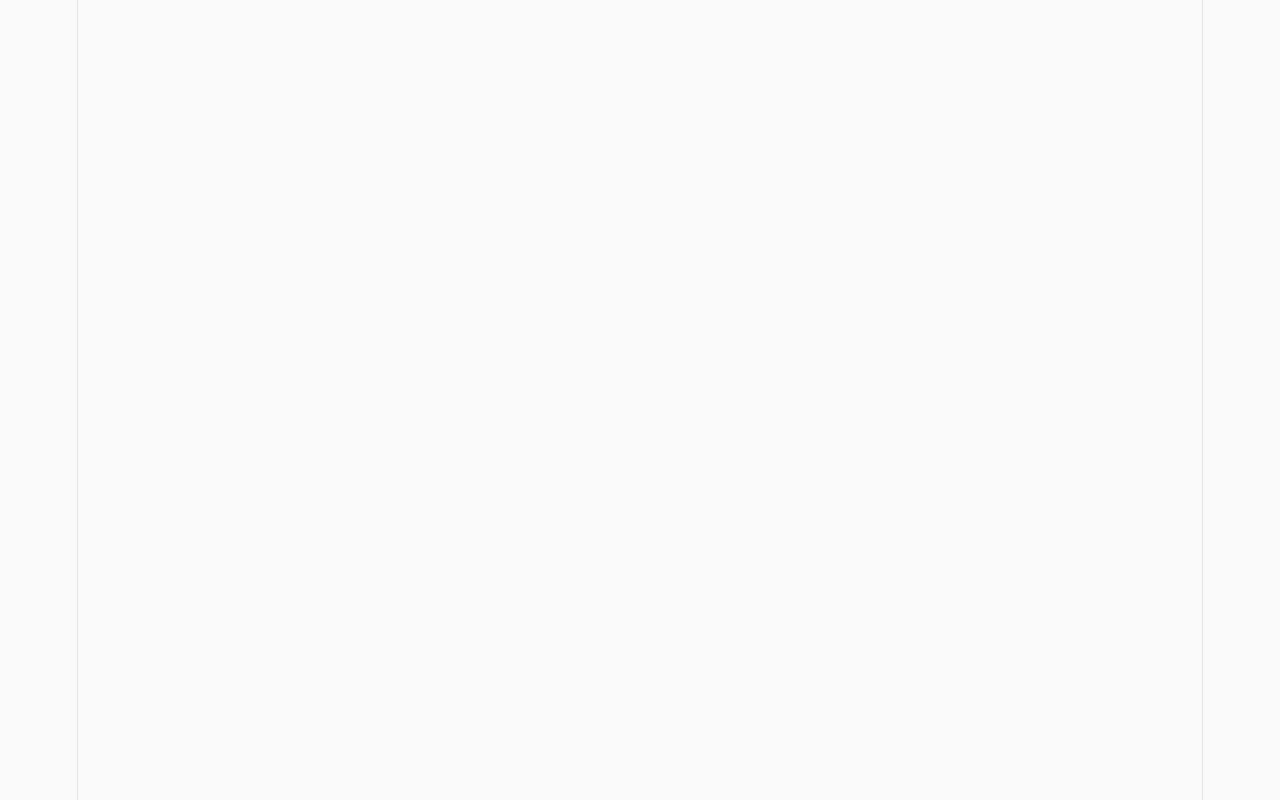
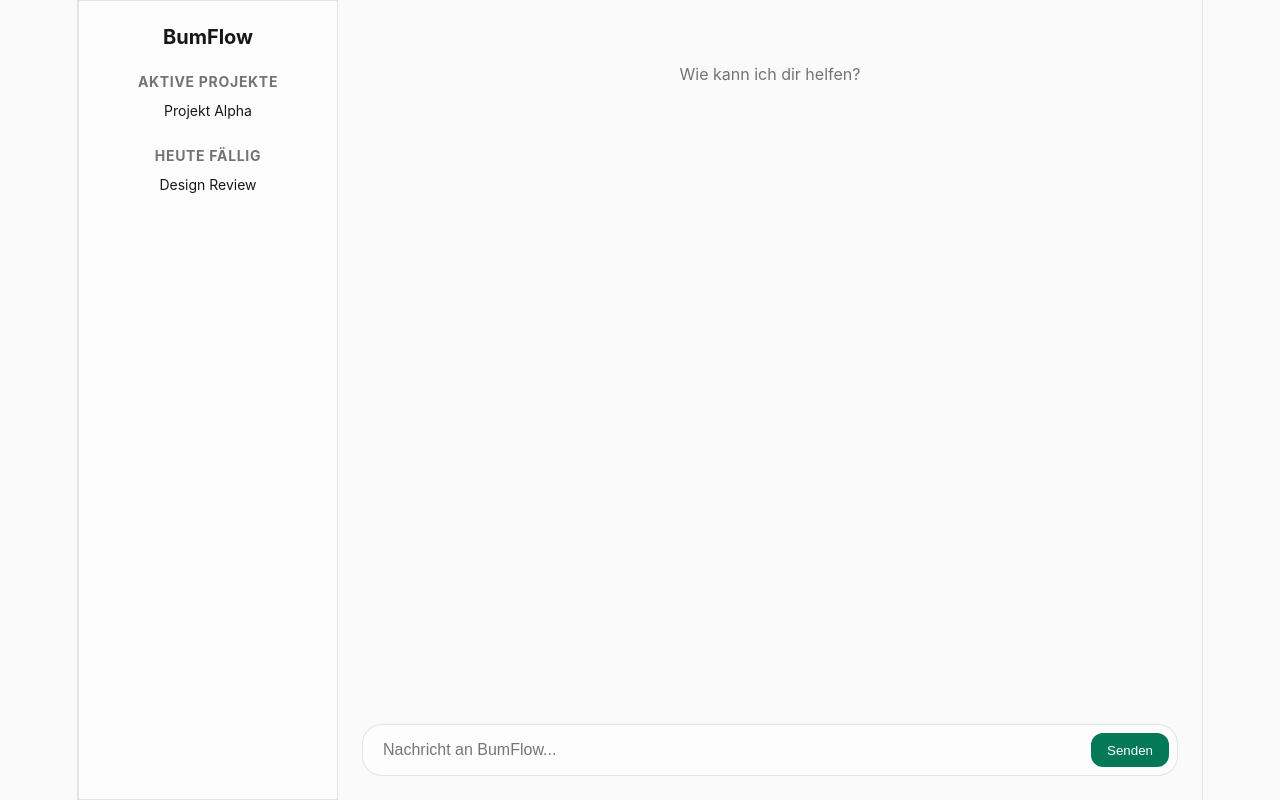
Before and after one commit to AbdullahAbobaker/bumssistant, a React (Vite) app in the folder frontend/: page / in a window 1280 px wide. Built offline with nearby package versions, Linux system fonts and the light colour scheme.

Commit message:
feat: implement main layout, sidebar, and input skeleton

```diff
--- a/frontend/src/App.css
+++ b/frontend/src/App.css
@@ -1,184 +1,78 @@
-.counter {
-  font-size: 16px;
-  padding: 5px 10px;
-  border-radius: 5px;
-  color: var(--accent);
-  background: var(--accent-bg);
-  border: 2px solid transparent;
-  transition: border-color 0.3s;
-  margin-bottom: 24px;
-
-  &:hover {
-    border-color: var(--accent-border);
-  }
-  &:focus-visible {
-    outline: 2px solid var(--accent);
-    outline-offset: 2px;
-  }
+.layout {
+  display: flex;
+  height: 100dvh;
+  width: 100%;
 }
 
-.hero {
-  position: relative;
-
-  .base,
-  .framework,
-  .vite {
-    inset-inline: 0;
-    margin: 0 auto;
+.sidebar {
+  width: 260px;
+  padding: 24px;
+  display: flex;
+  flex-direction: column;
+  gap: 24px;
+  border-right: 1px solid rgba(0,0,0,0.05);
 }
 
-  .base {
-    width: 170px;
-    position: relative;
-    z-index: 0;
+.sidebar h2 {
+  margin: 0;
+  font-size: 1.25rem;
 }
 
-  .framework,
-  .vite {
-    position: absolute;
+.sidebar h3 {
+  font-size: 0.875rem;
+  color: var(--color-text-muted);
+  text-transform: uppercase;
+  letter-spacing: 0.05em;
+  margin: 0 0 8px 0;
 }
 
-  .framework {
-    z-index: 1;
-    top: 34px;
-    height: 28px;
-    transform: perspective(2000px) rotateZ(300deg) rotateX(44deg) rotateY(39deg)
-      scale(1.4);
+.sidebar ul {
+  list-style: none;
+  padding: 0;
+  margin: 0;
+  font-size: 0.875rem;
 }
 
-  .vite {
-    z-index: 0;
-    top: 107px;
-    height: 26px;
-    width: auto;
-    transform: perspective(2000px) rotateZ(300deg) rotateX(40deg) rotateY(39deg)
-      scale(0.8);
-  }
+.sidebar li {
+  padding: 4px 0;
 }
 
-#center {
+.chat-area {
+  flex: 1;
   display: flex;
   flex-direction: column;
-  gap: 25px;
-  place-content: center;
-  place-items: center;
-  flex-grow: 1;
-
-  @media (max-width: 1024px) {
-    padding: 32px 20px 24px;
-    gap: 18px;
-  }
+  position: relative;
 }
 
-#next-steps {
-  display: flex;
-  border-top: 1px solid var(--border);
-  text-align: left;
-
-  & > div {
-    flex: 1 1 0;
-    padding: 32px;
-    @media (max-width: 1024px) {
-      padding: 24px 20px;
-    }
+.chat-thread {
+  flex: 1;
+  overflow-y: auto;
+  padding: 24px;
 }
 
-  .icon {
-    margin-bottom: 16px;
-    width: 22px;
-    height: 22px;
+.greeting {
+  text-align: center;
+  color: var(--color-text-muted);
+  margin-top: 40px;
 }
 
-  @media (max-width: 1024px) {
-    flex-direction: column;
-    text-align: center;
-  }
+.chat-input-wrapper {
+  margin: 24px;
+  padding: 8px;
+  border-radius: calc(var(--radius) + 8px);
+  display: flex;
+  gap: 8px;
 }
 
-#docs {
-  border-right: 1px solid var(--border);
-
-  @media (max-width: 1024px) {
-    border-right: none;
-    border-bottom: 1px solid var(--border);
-  }
+.chat-input {
+  flex: 1;
+  background: transparent;
+  border: none;
+  padding: 8px 12px;
+  color: var(--color-text);
+  font-size: 1rem;
 }
 
-#next-steps ul {
-  list-style: none;
-  padding: 0;
-  display: flex;
-  gap: 8px;
-  margin: 32px 0 0;
-
-  .logo {
-    height: 18px;
+.chat-input:focus {
+  outline: none;
 }
-
-  a {
-    color: var(--text-h);
-    font-size: 16px;
-    border-radius: 6px;
-    background: var(--social-bg);
-    display: flex;
-    padding: 6px 12px;
-    align-items: center;
-    gap: 8px;
-    text-decoration: none;
-    transition: box-shadow 0.3s;
-
-    &:hover {
-      box-shadow: var(--shadow);
-    }
-    .button-icon {
-      height: 18px;
-      width: 18px;
-    }
-  }
-
-  @media (max-width: 1024px) {
-    margin-top: 20px;
-    flex-wrap: wrap;
-    justify-content: center;
-
-    li {
-      flex: 1 1 calc(50% - 8px);
-    }
-
-    a {
-      width: 100%;
-      justify-content: center;
-      box-sizing: border-box;
-    }
-  }
-}
-
-#spacer {
-  height: 88px;
-  border-top: 1px solid var(--border);
-  @media (max-width: 1024px) {
-    height: 48px;
-  }
-}
-
-.ticks {
-  position: relative;
-  width: 100%;
-
-  &::before,
-  &::after {
-    content: '';
-    position: absolute;
-    top: -4.5px;
-    border: 5px solid transparent;
-  }
-
-  &::before {
-    left: 0;
-    border-left-color: var(--border);
-  }
-  &::after {
-    right: 0;
-    border-right-color: var(--border);
-  }
-}
--- a/frontend/src/App.tsx
+++ b/frontend/src/App.tsx
@@ -2,7 +2,31 @@ import './App.css'
 
 function App() {
   return (
-    <div className="app-container">
+    <div className="layout">
+      <aside className="sidebar glass">
+        <h2>BumFlow</h2>
+        <div className="sidebar-section">
+          <h3>Aktive Projekte</h3>
+          <ul>
+            <li>Projekt Alpha</li>
+          </ul>
+        </div>
+        <div className="sidebar-section">
+          <h3>Heute fällig</h3>
+          <ul>
+            <li>Design Review</li>
+          </ul>
+        </div>
+      </aside>
+      <main className="chat-area">
+        <div className="chat-thread">
+          <p className="greeting">Wie kann ich dir helfen?</p>
+        </div>
+        <div className="chat-input-wrapper glass">
+          <input type="text" placeholder="Nachricht an BumFlow..." className="chat-input" />
+          <button className="btn">Senden</button>
+        </div>
+      </main>
     </div>
   )
 }
```
Also changed, not shown: 1 other file (tests, documents, lock files or other folders). Lines whose indentation alone changed are shown as unchanged.
